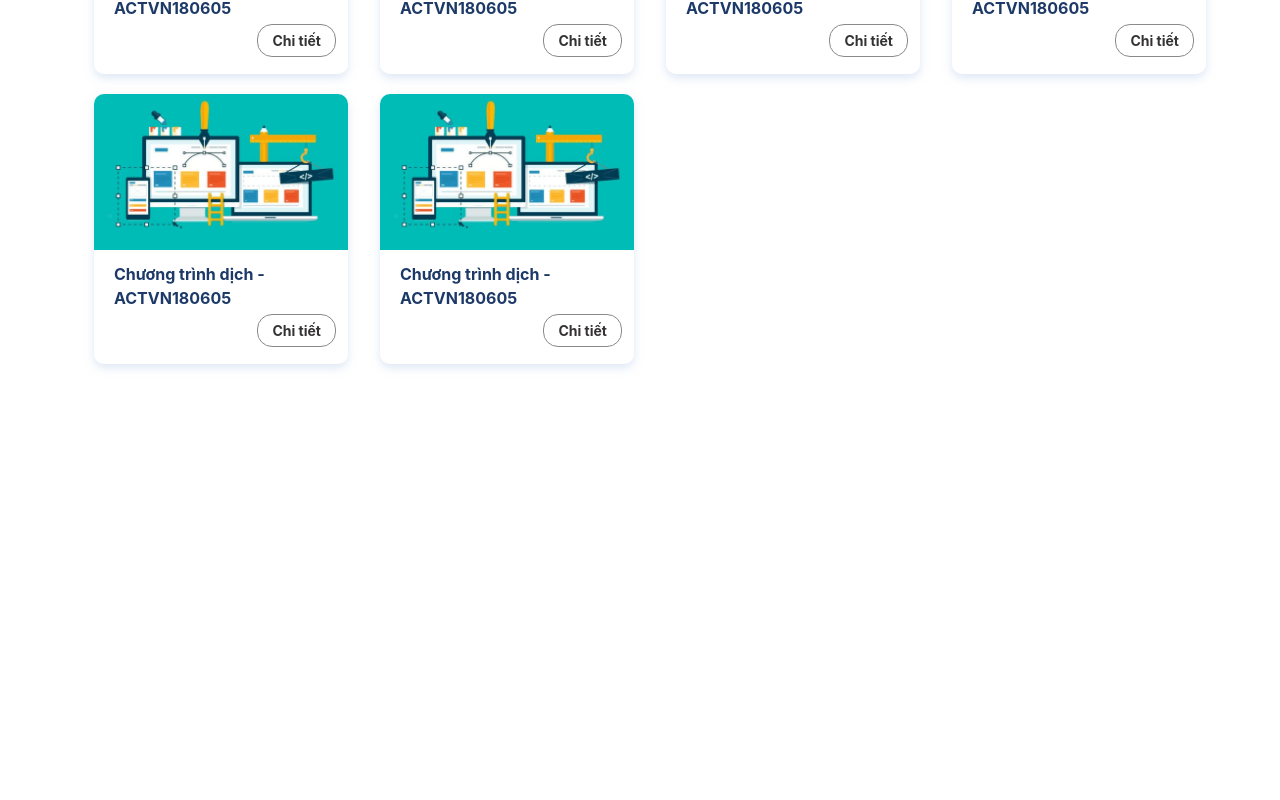
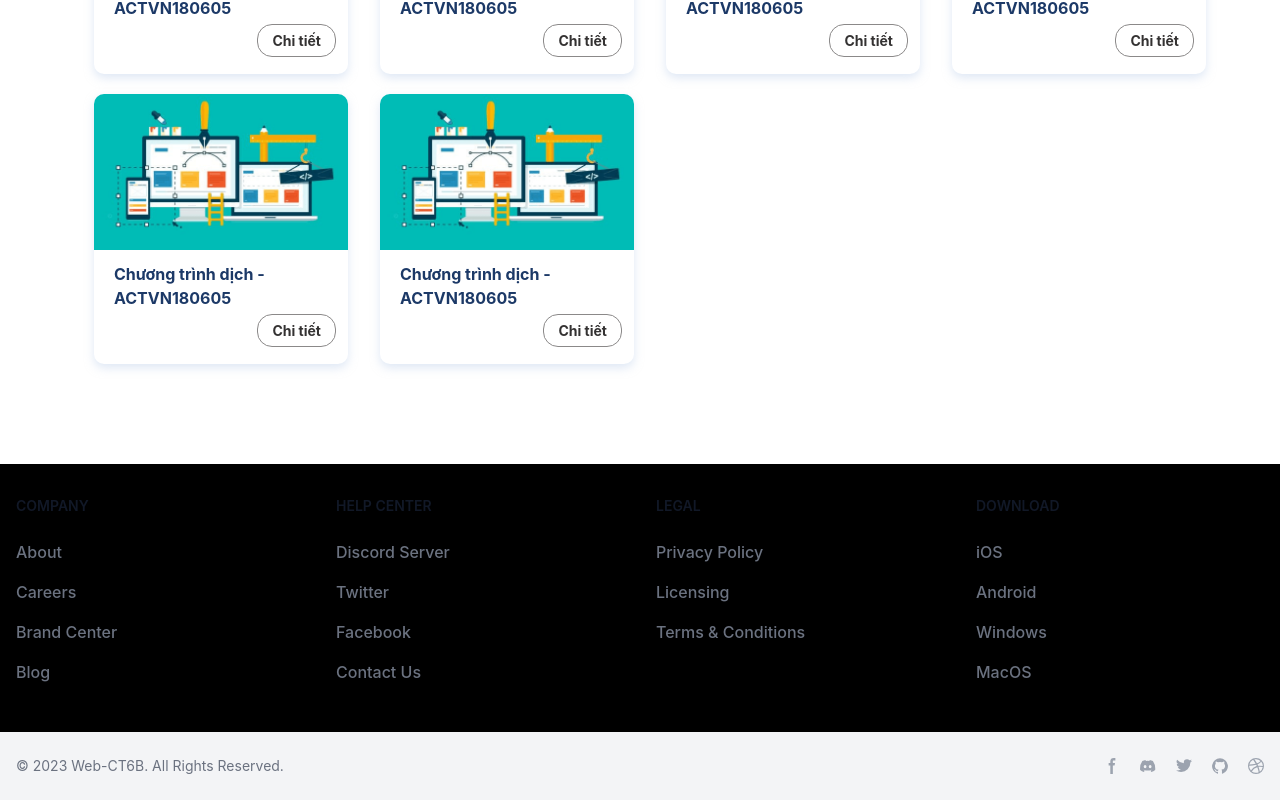
Before and after one commit to Xhrimp/admin-prj, a React (Create React App) app: page /Mycourse in a window 1280 px wide. Shown: the part 290-1090 px from the top of the page. Before the commit the page ends 800 px from the top, so only its background shows below. Built offline with nearby package versions, Linux system fonts and the light colour scheme.

Commit message:
update footer

```diff
--- a/src/router/Routers.tsx
+++ b/src/router/Routers.tsx
@@ -13,7 +13,7 @@
 import CourseInfo from '../view/home/courseinfo/CourseInfo';
 import CourseInfomation from '../view/home/courseInformation/CourseInformation';
 import Timetable from '../view/home/timetable/TimeTable';
-import Testtail from '../view/home/Testtail';
+
 
 
 
--- a/src/view/App.tsx
+++ b/src/view/App.tsx
@@ -12,6 +12,7 @@
 import Header from './layout/header';
 import PublicKma from './home/publicKma/PublicKma';
 import Calendar from './home/schedule/Calendar';
+import Footer from './common/footer/Footer';
 const label = { inputProps: { 'aria-label': 'Switch demo' } }
 
 const theme = createTheme({
@@ -32,7 +33,7 @@
     <>
 
       <Routers />
-
+      <Footer />
 
 
 
--- /dev/null
+++ b/src/view/common/footer/Footer.tsx
@@ -0,0 +1,122 @@
+const Footer = () => {
+  return <>
+
+    <div style={{ marginTop: "60px" }}>
+      <footer className="bg-black  mt-9">
+        <div className="mx-auto w-full max-w-screen-xl">
+          <div className="grid grid-cols-2 gap-8 px-4 py-6 lg:py-8 md:grid-cols-4">
+            <div>
+              <h2 className="mb-6 text-sm font-semibold text-gray-900 uppercase dark:text-white">Company</h2>
+              <ul className="text-gray-500 dark:text-gray-400 font-medium">
+                <li className="mb-4">
+                  <a href="#" className=" hover:underline">About</a>
+                </li>
+                <li className="mb-4">
+                  <a href="#" className="hover:underline">Careers</a>
+                </li>
+                <li className="mb-4">
+                  <a href="#" className="hover:underline">Brand Center</a>
+                </li>
+                <li className="mb-4">
+                  <a href="#" className="hover:underline">Blog</a>
+                </li>
+              </ul>
+            </div>
+            <div>
+              <h2 className="mb-6 text-sm font-semibold text-gray-900 uppercase dark:text-white">Help center</h2>
+              <ul className="text-gray-500 dark:text-gray-400 font-medium">
+                <li className="mb-4">
+                  <a href="#" className="hover:underline">Discord Server</a>
+                </li>
+                <li className="mb-4">
+                  <a href="#" className="hover:underline">Twitter</a>
+                </li>
+                <li className="mb-4">
+                  <a href="#" className="hover:underline">Facebook</a>
+                </li>
+                <li className="mb-4">
+                  <a href="#" className="hover:underline">Contact Us</a>
+                </li>
+              </ul>
+            </div>
+            <div>
+              <h2 className="mb-6 text-sm font-semibold text-gray-900 uppercase dark:text-white">Legal</h2>
+              <ul className="text-gray-500 dark:text-gray-400 font-medium">
+                <li className="mb-4">
+                  <a href="#" className="hover:underline">Privacy Policy</a>
+                </li>
+                <li className="mb-4">
+                  <a href="#" className="hover:underline">Licensing</a>
+                </li>
+                <li className="mb-4">
+                  <a href="#" className="hover:underline">Terms &amp; Conditions</a>
+                </li>
+              </ul>
+            </div>
+            <div>
+              <h2 className="mb-6 text-sm font-semibold text-gray-900 uppercase dark:text-white">Download</h2>
+              <ul className="text-gray-500 dark:text-gray-400 font-medium">
+                <li className="mb-4">
+                  <a href="#" className="hover:underline">iOS</a>
+                </li>
+                <li className="mb-4">
+                  <a href="#" className="hover:underline">Android</a>
+                </li>
+                <li className="mb-4">
+                  <a href="#" className="hover:underline">Windows</a>
+                </li>
+                <li className="mb-4">
+                  <a href="#" className="hover:underline">MacOS</a>
+                </li>
+              </ul>
+            </div>
+          </div>
+
+        </div>
+        <div className="w-full bg-gray-100 dark:bg-gray-700">
+
+          <div className="max-w-screen-xl mx-auto px-4 py-6  md:flex md:items-center md:justify-between">
+            <span className="text-sm text-gray-500 dark:text-gray-300 sm:text-center">© 2023 <a href="https://flowbite.com/">Web-CT6B</a>. All Rights Reserved.
+            </span>
+            <div className="flex mt-4 sm:justify-center md:mt-0 space-x-5 rtl:space-x-reverse">
+              <a href="#" className="text-gray-400 hover:text-gray-900 dark:hover:text-white">
+                <svg className="w-4 h-4" aria-hidden="true" xmlns="http://www.w3.org/2000/svg" fill="currentColor" viewBox="0 0 8 19">
+                  <path fill-rule="evenodd" d="M6.135 3H8V0H6.135a4.147 4.147 0 0 0-4.142 4.142V6H0v3h2v9.938h3V9h2.021l.592-3H5V3.591A.6.6 0 0 1 5.592 3h.543Z" clip-rule="evenodd" />
+                </svg>
+                <span className="sr-only">Facebook page</span>
+              </a>
+              <a href="#" className="text-gray-400 hover:text-gray-900 dark:hover:text-white">
+                <svg className="w-4 h-4" aria-hidden="true" xmlns="http://www.w3.org/2000/svg" fill="currentColor" viewBox="0 0 21 16">
+                  <path d="M16.942 1.556a16.3 16.3 0 0 0-4.126-1.3 12.04 12.04 0 0 0-.529 1.1 15.175 15.175 0 0 0-4.573 0 11.585 11.585 0 0 0-.535-1.1 16.274 16.274 0 0 0-4.129 1.3A17.392 17.392 0 0 0 .182 13.218a15.785 15.785 0 0 0 4.963 2.521c.41-.564.773-1.16 1.084-1.785a10.63 10.63 0 0 1-1.706-.83c.143-.106.283-.217.418-.33a11.664 11.664 0 0 0 10.118 0c.137.113.277.224.418.33-.544.328-1.116.606-1.71.832a12.52 12.52 0 0 0 1.084 1.785 16.46 16.46 0 0 0 5.064-2.595 17.286 17.286 0 0 0-2.973-11.59ZM6.678 10.813a1.941 1.941 0 0 1-1.8-2.045 1.93 1.93 0 0 1 1.8-2.047 1.919 1.919 0 0 1 1.8 2.047 1.93 1.93 0 0 1-1.8 2.045Zm6.644 0a1.94 1.94 0 0 1-1.8-2.045 1.93 1.93 0 0 1 1.8-2.047 1.918 1.918 0 0 1 1.8 2.047 1.93 1.93 0 0 1-1.8 2.045Z" />
+                </svg>
+                <span className="sr-only">Discord community</span>
+              </a>
+              <a href="#" className="text-gray-400 hover:text-gray-900 dark:hover:text-white">
+                <svg className="w-4 h-4" aria-hidden="true" xmlns="http://www.w3.org/2000/svg" fill="currentColor" viewBox="0 0 20 17">
+                  <path fill-rule="evenodd" d="M20 1.892a8.178 8.178 0 0 1-2.355.635 4.074 4.074 0 0 0 1.8-2.235 8.344 8.344 0 0 1-2.605.98A4.13 4.13 0 0 0 13.85 0a4.068 4.068 0 0 0-4.1 4.038 4 4 0 0 0 .105.919A11.705 11.705 0 0 1 1.4.734a4.006 4.006 0 0 0 1.268 5.392 4.165 4.165 0 0 1-1.859-.5v.05A4.057 4.057 0 0 0 4.1 9.635a4.19 4.19 0 0 1-1.856.07 4.108 4.108 0 0 0 3.831 2.807A8.36 8.36 0 0 1 0 14.184 11.732 11.732 0 0 0 6.291 16 11.502 11.502 0 0 0 17.964 4.5c0-.177 0-.35-.012-.523A8.143 8.143 0 0 0 20 1.892Z" clip-rule="evenodd" />
+                </svg>
+                <span className="sr-only">Twitter page</span>
+              </a>
+              <a href="#" className="text-gray-400 hover:text-gray-900 dark:hover:text-white">
+                <svg className="w-4 h-4" aria-hidden="true" xmlns="http://www.w3.org/2000/svg" fill="currentColor" viewBox="0 0 20 20">
+                  <path fill-rule="evenodd" d="M10 .333A9.911 9.911 0 0 0 6.866 19.65c.5.092.678-.215.678-.477 0-.237-.01-1.017-.014-1.845-2.757.6-3.338-1.169-3.338-1.169a2.627 2.627 0 0 0-1.1-1.451c-.9-.615.07-.6.07-.6a2.084 2.084 0 0 1 1.518 1.021 2.11 2.11 0 0 0 2.884.823c.044-.503.268-.973.63-1.325-2.2-.25-4.516-1.1-4.516-4.9A3.832 3.832 0 0 1 4.7 7.068a3.56 3.56 0 0 1 .095-2.623s.832-.266 2.726 1.016a9.409 9.409 0 0 1 4.962 0c1.89-1.282 2.717-1.016 2.717-1.016.366.83.402 1.768.1 2.623a3.827 3.827 0 0 1 1.02 2.659c0 3.807-2.319 4.644-4.525 4.889a2.366 2.366 0 0 1 .673 1.834c0 1.326-.012 2.394-.012 2.72 0 .263.18.572.681.475A9.911 9.911 0 0 0 10 .333Z" clip-rule="evenodd" />
+                </svg>
+                <span className="sr-only">GitHub account</span>
+              </a>
+              <a href="#" className="text-gray-400 hover:text-gray-900 dark:hover:text-white">
+                <svg className="w-4 h-4" aria-hidden="true" xmlns="http://www.w3.org/2000/svg" fill="currentColor" viewBox="0 0 20 20">
+                  <path fill-rule="evenodd" d="M10 0a10 10 0 1 0 10 10A10.009 10.009 0 0 0 10 0Zm6.613 4.614a8.523 8.523 0 0 1 1.93 5.32 20.094 20.094 0 0 0-5.949-.274c-.059-.149-.122-.292-.184-.441a23.879 23.879 0 0 0-.566-1.239 11.41 11.41 0 0 0 4.769-3.366ZM8 1.707a8.821 8.821 0 0 1 2-.238 8.5 8.5 0 0 1 5.664 2.152 9.608 9.608 0 0 1-4.476 3.087A45.758 45.758 0 0 0 8 1.707ZM1.642 8.262a8.57 8.57 0 0 1 4.73-5.981A53.998 53.998 0 0 1 9.54 7.222a32.078 32.078 0 0 1-7.9 1.04h.002Zm2.01 7.46a8.51 8.51 0 0 1-2.2-5.707v-.262a31.64 31.64 0 0 0 8.777-1.219c.243.477.477.964.692 1.449-.114.032-.227.067-.336.1a13.569 13.569 0 0 0-6.942 5.636l.009.003ZM10 18.556a8.508 8.508 0 0 1-5.243-1.8 11.717 11.717 0 0 1 6.7-5.332.509.509 0 0 1 .055-.02 35.65 35.65 0 0 1 1.819 6.476 8.476 8.476 0 0 1-3.331.676Zm4.772-1.462A37.232 37.232 0 0 0 13.113 11a12.513 12.513 0 0 1 5.321.364 8.56 8.56 0 0 1-3.66 5.73h-.002Z" clip-rule="evenodd" />
+                </svg>
+                <span className="sr-only">Dribbble account</span>
+              </a>
+            </div>
+          </div>
+        </div>
+      </footer>
+    </div>
+
+
+  </>
+}
+
+export default Footer
--- a/src/view/common/footer/index.tsx
+++ /dev/null
@@ -1,5 +0,0 @@
-const Footer = () => {
-  return <></>
-}
-
-export default Footer
```
